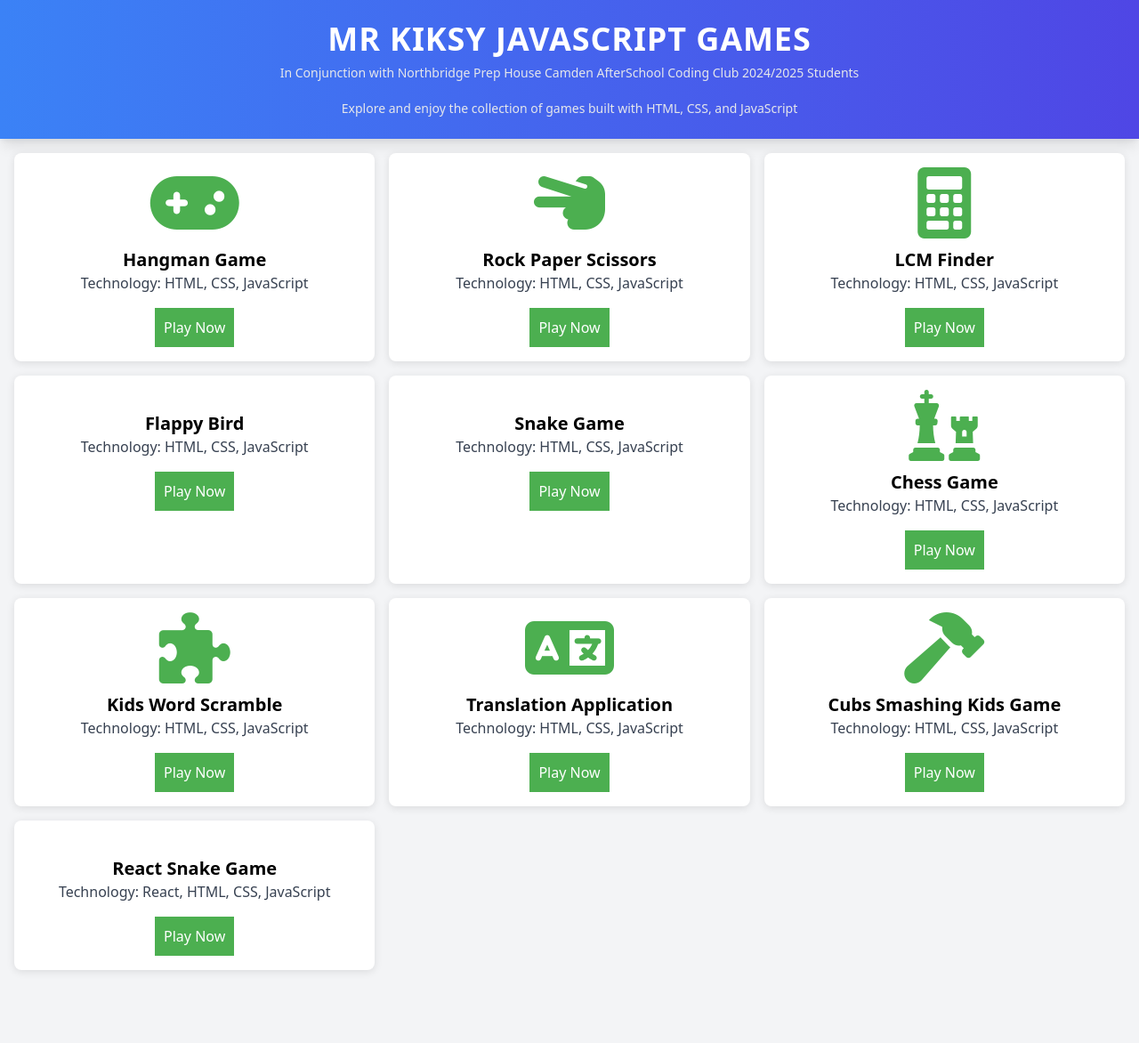
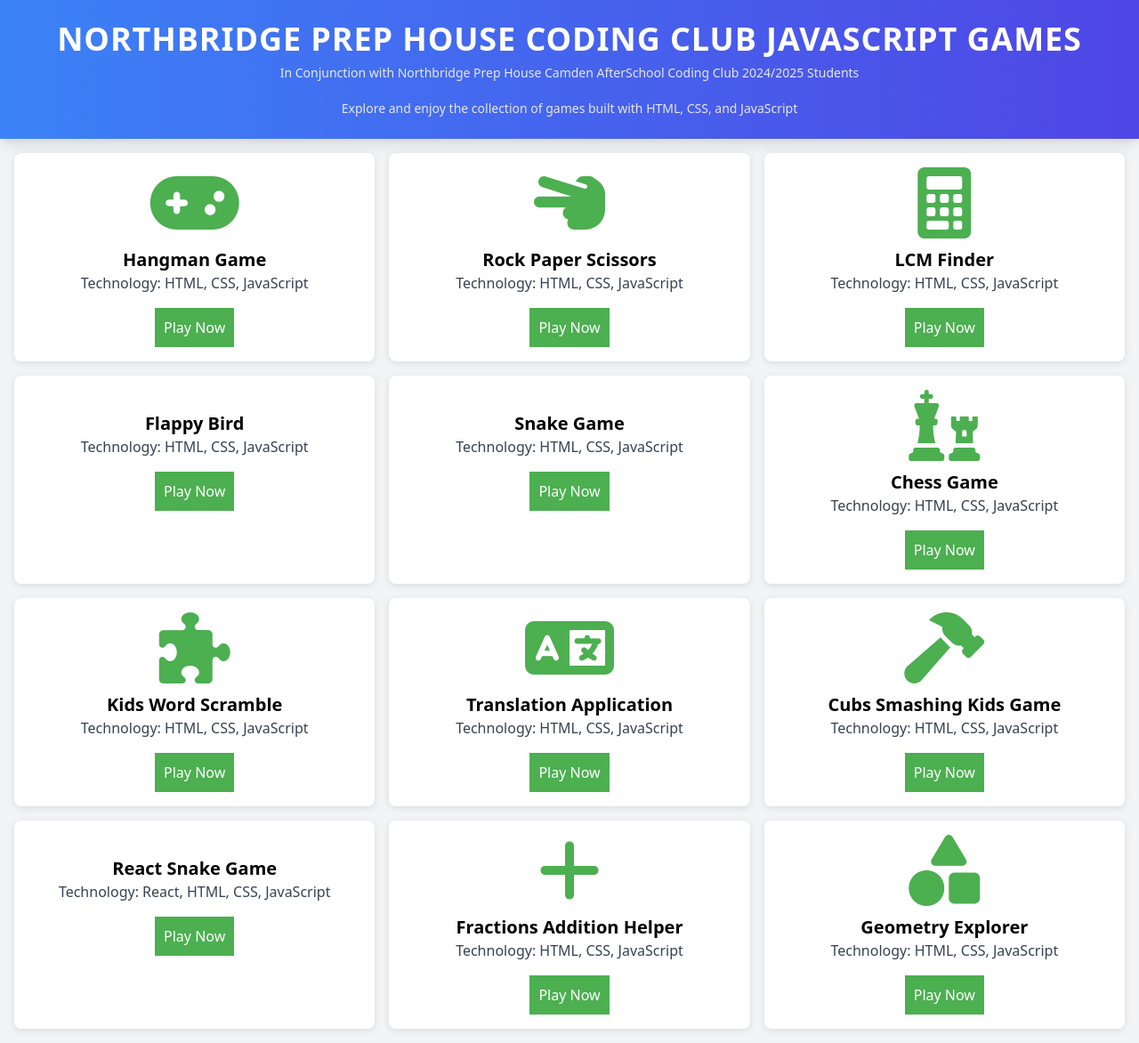
Before and after one commit to MRKIKSY/nbsschool, a plain HTML site: page index.html in a window 1280 px wide. Shown: the whole page at 89% size. Before the commit the page ends 1106 px from the top, so only its background shows below. Drawn offline with nearby package versions, Linux system fonts and the light colour scheme.

Commit message:
Update index.html

```diff
--- a/index.html
+++ b/index.html
@@ -20,12 +20,11 @@
 <body class="bg-gray-100">
     <header class="bg-gradient-to-r from-blue-500 to-indigo-600 text-white py-6 text-center shadow-lg">
         <h1 class="text-4xl font-extrabold tracking-wide">
-            MR KIKSY JAVASCRIPT GAMES
+            NORTHBRIDGE PREP HOUSE CODING CLUB JAVASCRIPT GAMES
         </h1>
         <p class="text-sm mt-2 text-gray-200">In Conjunction with Northbridge Prep House Camden AfterSchool Coding Club 2024/2025 Students <br></br>
             Explore and enjoy the collection of games built with HTML, CSS, and JavaScript</p>
     </header>
-
 
     <main class="container mx-auto mt-6">
         <div class="grid grid-cols-3 gap-6">
@@ -101,13 +100,28 @@
                 <a href="https://mrkiksycubsmashingkidsgame.netlify.app/" target="_blank" class="btn mt-4">Play Now</a>
             </div>
 
-
-             <!-- New Game: React Snake Game -->
-             <div class="card bg-white p-4 text-center">
+            <!-- New Game: React Snake Game -->
+            <div class="card bg-white p-4 text-center">
                 <i class="fas fa-snake icon"></i>
                 <h2 class="text-xl font-bold">React Snake Game</h2>
                 <p class="text-gray-700">Technology: React, HTML, CSS, JavaScript</p>
                 <a href="https://reactsnakegame1.onrender.com" target="_blank" class="btn mt-4">Play Now</a>
+            </div>
+
+            <!-- New Game: Fractions Addition Helper -->
+            <div class="card bg-white p-4 text-center">
+                <i class="fas fa-plus icon"></i>
+                <h2 class="text-xl font-bold">Fractions Addition Helper</h2>
+                <p class="text-gray-700">Technology: HTML, CSS, JavaScript</p>
+                <a href="https://fractionsadditionhelper.netlify.app/" target="_blank" class="btn mt-4">Play Now</a>
+            </div>
+
+            <!-- New Game: Geometry Explorer -->
+            <div class="card bg-white p-4 text-center">
+                <i class="fas fa-shapes icon"></i>
+                <h2 class="text-xl font-bold">Geometry Explorer</h2>
+                <p class="text-gray-700">Technology: HTML, CSS, JavaScript</p>
+                <a href="https://nbsgeometry.netlify.app/" target="_blank" class="btn mt-4">Play Now</a>
             </div>
         </div>
     </main>
```
